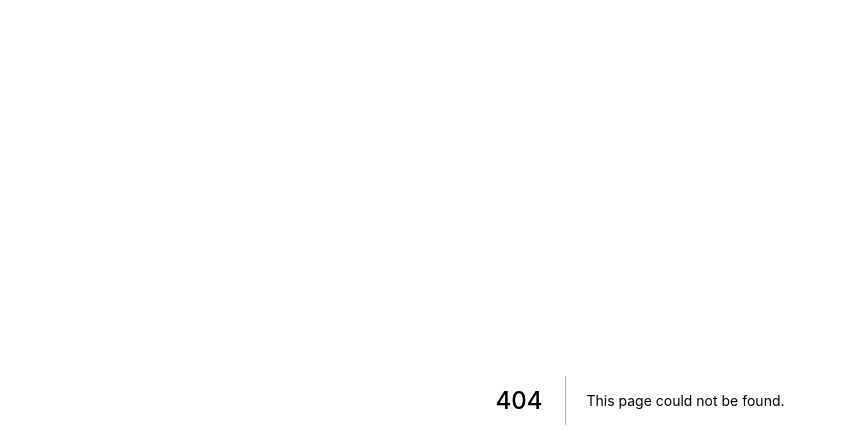
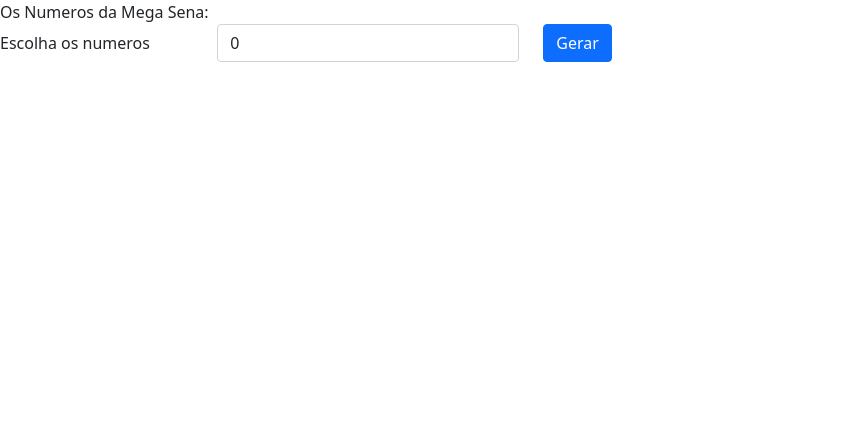
Before and after one commit to bortoli99/Curso-React-Next-Coder, a Next.js app: page /estado/megaBruno in a window 1280 px wide. Before the commit this address had no page. Shown: the top 448 px of the page, without its empty margins (0-846 px from the left). Built offline with nearby package versions, Linux system fonts and the light colour scheme.

Commit message:
Finalizei minha atividade da mega

```diff
--- /dev/null
+++ b/pages/estado/megaBruno.jsx
@@ -0,0 +1,55 @@
+import { useState } from 'react'
+import { Button, Col, Form, FormGroup, Input, Label } from 'reactstrap'
+
+export default function mega() {
+
+    const [numeros, setNumeros] = useState([])
+    const [quantidade, setQuantidade] = useState(0)
+
+    function gerarNumeros() {
+        let vetor = []
+
+        for(let i = 0; i < quantidade; i++){
+            let x = 1 + Math.random() * (60 - 1)
+
+            if(vetor.find(valor => valor === Math.round(x))){
+                console.log("Entrou")
+                let y = 1 + Math.random() * (60 - 1)
+                vetor.push(Math.round(y))
+            }else{
+                vetor.push(Math.round(x))
+            }
+
+        }
+
+        setNumeros(vetor)
+    }
+
+    return (
+        <>
+            <div className="row">
+                <div className="col-5">
+                    Os Numeros da Mega Sena:
+                </div>
+                <div className="col-5">
+                    {numeros.map((numero, key) => <span key={key}>| {numero} |</span>)}
+                </div>
+            </div>
+            <div className="row">
+                <Form>
+                    <FormGroup row>
+                        <Label for="numeros" sm={2}>
+                            Escolha os numeros
+                        </Label>
+                        <Col sm={3}>
+                            <Input type="number" id="numeros" value={quantidade} onChange={val => setQuantidade(val.target.value)} max={6} min={0} />
+                        </Col>
+                        <Col sm={2}>
+                            <Button type="button" color="primary" onClick={gerarNumeros}>Gerar</Button>
+                        </Col>
+                    </FormGroup>
+                </Form>
+            </div>
+        </>
+    )
+}
```
Also changed, not shown: pages/estado/formulario.jsx (added, +11 -0 lines), 1 other file (tests, documents, lock files or other folders).
